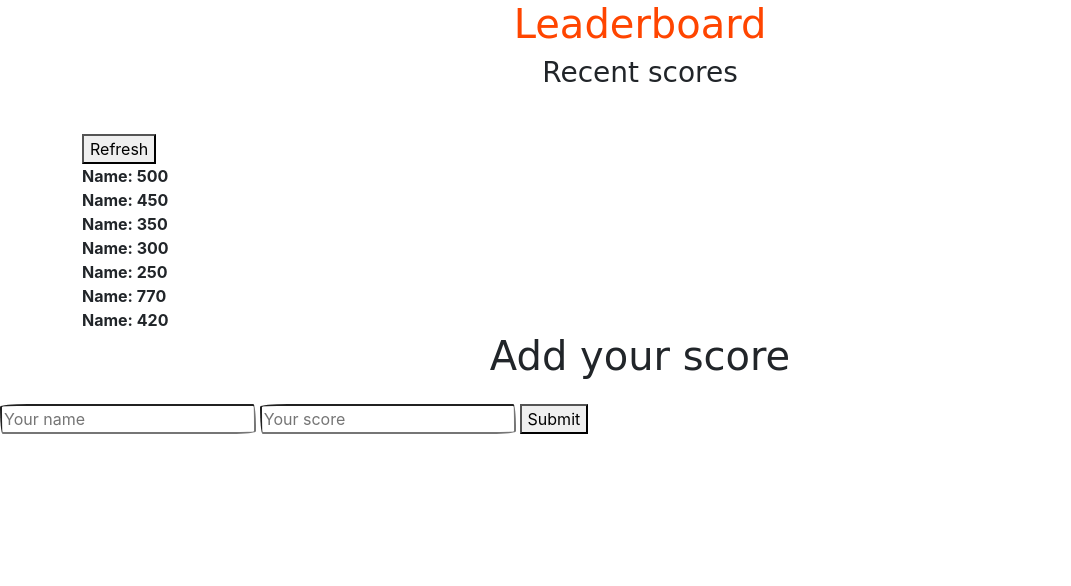
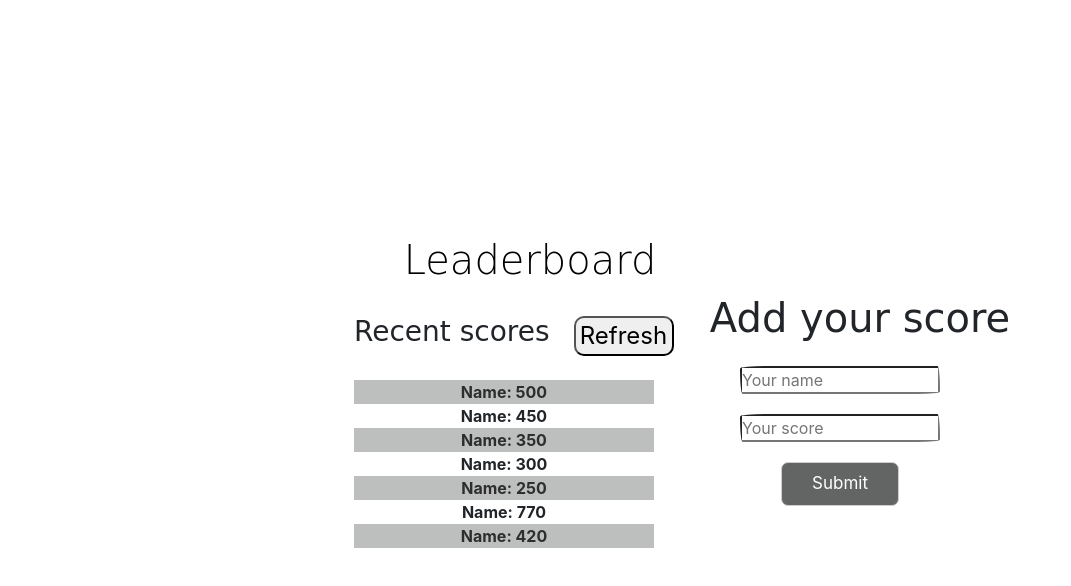
Before and after one commit to Caren-Koroeny/leader-board, a website built with webpack: page src/index.html in a window 1280 px wide. Shown: the whole page, without its empty margins (0-1071 px from the left). Built offline with nearby package versions, Linux system fonts and the light colour scheme; a web font is replaced by a local one.

Commit message:
add css styling

```diff
--- a/src/index.html
+++ b/src/index.html
@@ -9,19 +9,22 @@
         <title>leaderboard</title>
       </head>
       <body>
-        <nav class="logo-name">
-            <h1 class="align-self-center text-center">Leaderboard</h1></nav>
+        <section class="main-body">
 
         <section class="container" class="d-flex flex-column gap-3 align-self-md-center" id="scores-section">
-          <div class="output-score">
+
             <div class="output-head">
-            <h3 class="align-self-center text-center" id="recent">Recent scores</h3>
-            <h3 class="text-white fs-4 align-self-center text-center" id="no_recent">Click refresh to get your scores</h3>
-              <button id="refresh-button" type="submit" class="refresh-btn align-self-center">Refresh</button>
+            <h1 class="text-center">Leaderboard</h1>
+            <div class="refresher">
+              <h3 class="align-self-center text-center" id="recent">Recent scores</h3>
+              <button id="refresh-button" type="submit" class="refresh-btn fs-4 align-self-center text-center m-4">Refresh</button>
             </div>
 
-            <ul id="alluserscores" class="m-0 outputlist"></ul>
-              <li>Name: 500</li>
+            </div>
+            <div class="output-score">
+
+            <ul id="allScores" class="outputlist">
+              <li>Name:  500</li>
               <li>Name: 450</li>
               <li>Name: 350</li>
               <li>Name: 300</li>
@@ -29,21 +32,21 @@
               <li>Name: 770</li>
               <li>Name: 420</li>
             </ul>
-          </div>
+            </div>
           </section>
 
-          <section class="d-flex flex-column align-self-center" id="addScore_section">
+          <section class="score-section" id="addScore_section">
             <div class="input-score">
-                <h3 class="text-center fs-1 mb-md-4 mb-2">Add your score</h3>
+                <h3 class="add-title text-center fs-1 mb-md-4 mb-2">Add your score</h3>
                 <form action="#" class="input-form" id="form">
                   <input type="text" id="username" class="input" placeholder="Your name" required />
-                  <input type="text" class="input" placeholder="Your score" />
+                  <input type="number" class="input" placeholder="Your score" />
                   <button type="submit" class="input-btn align-self-center" id="sub-btn">Submit</button>
                 </form>
               </div>
 
           </section>
-
+        </section>
 
         <script src="index.js"></script>
       </body>
--- a/src/index.js
+++ b/src/index.js
@@ -1,2 +1 @@
 import './style.css'
-console.log("Hello webpack!");
--- a/src/style.css
+++ b/src/style.css
@@ -1,11 +1,76 @@
+* {
+    margin: 0;
+    padding: 0;
+}
+.main-body{
+
+  display: flex;
+  align-items: center;
+  justify-content: center;
+  margin: 0 auto;
+  height: 100vh;
+}
 h1{
-    color: orangered;
+    color: black;
+    font-weight: 40;
+    margin-left: -5.5em;
+}
+.refresher{
+    display: flex;
+    margin-left: 17em;
 }
 
+.refresh-btn{
+    display: block;
+    align-items: center;
+    border-radius: 10px;
+    width: 100px;
+
+}
+/* #allScores > ul{
+    border: 1px solid black;
+    width: 500px;
+    margin-top: 40px;
+} */
+
 li{
+    width: 300px;
     list-style: none;
+    text-align: center;
+    align-self: center;
+    margin-left: 15em;
 }
 
+li:nth-child(odd) {
+    background: #bdbebe;
+    color: #2e2d2d;
+  }
+
 .input-score{
+ margin-left: -40em;
+ border-radius: 40px;
 
 }
+#form{
+    display: flex;
+    flex-direction: column;
+    width: 200px;
+    gap: 20px;
+    margin-left: 100px;
+}
+.add-title{
+    margin-left: -5em;
+}
+.input-btn {
+    padding: 8px 30px;
+    border-radius: 7px;
+    outline: none;
+    color: #fff;
+    font-size: 17px;
+    border: 1px solid rgb(205, 208, 209);
+    background-color: rgb(99, 100, 100);
+  }
+
+.input-btn:hover {
+    opacity: 0.7;
+  }
```
